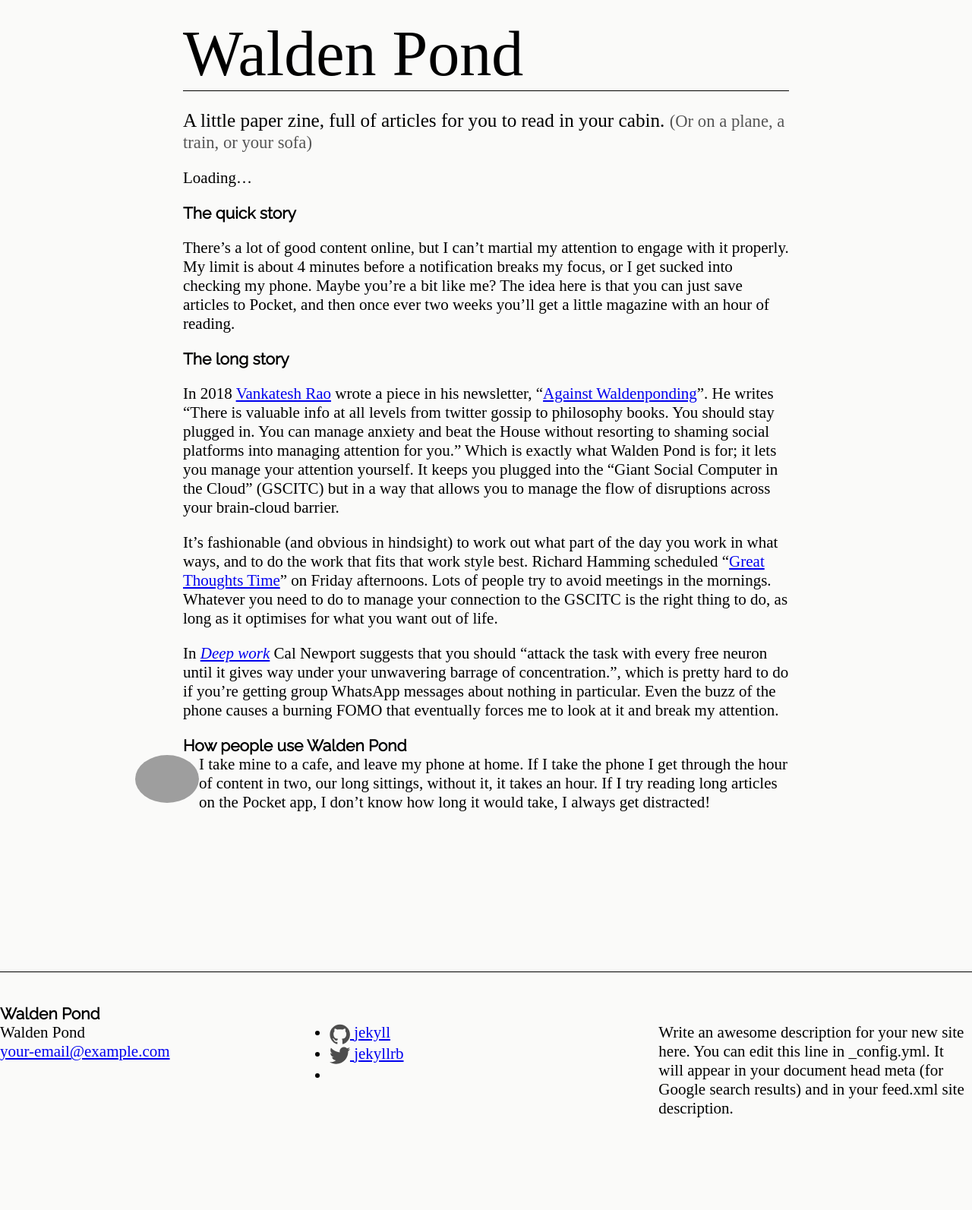
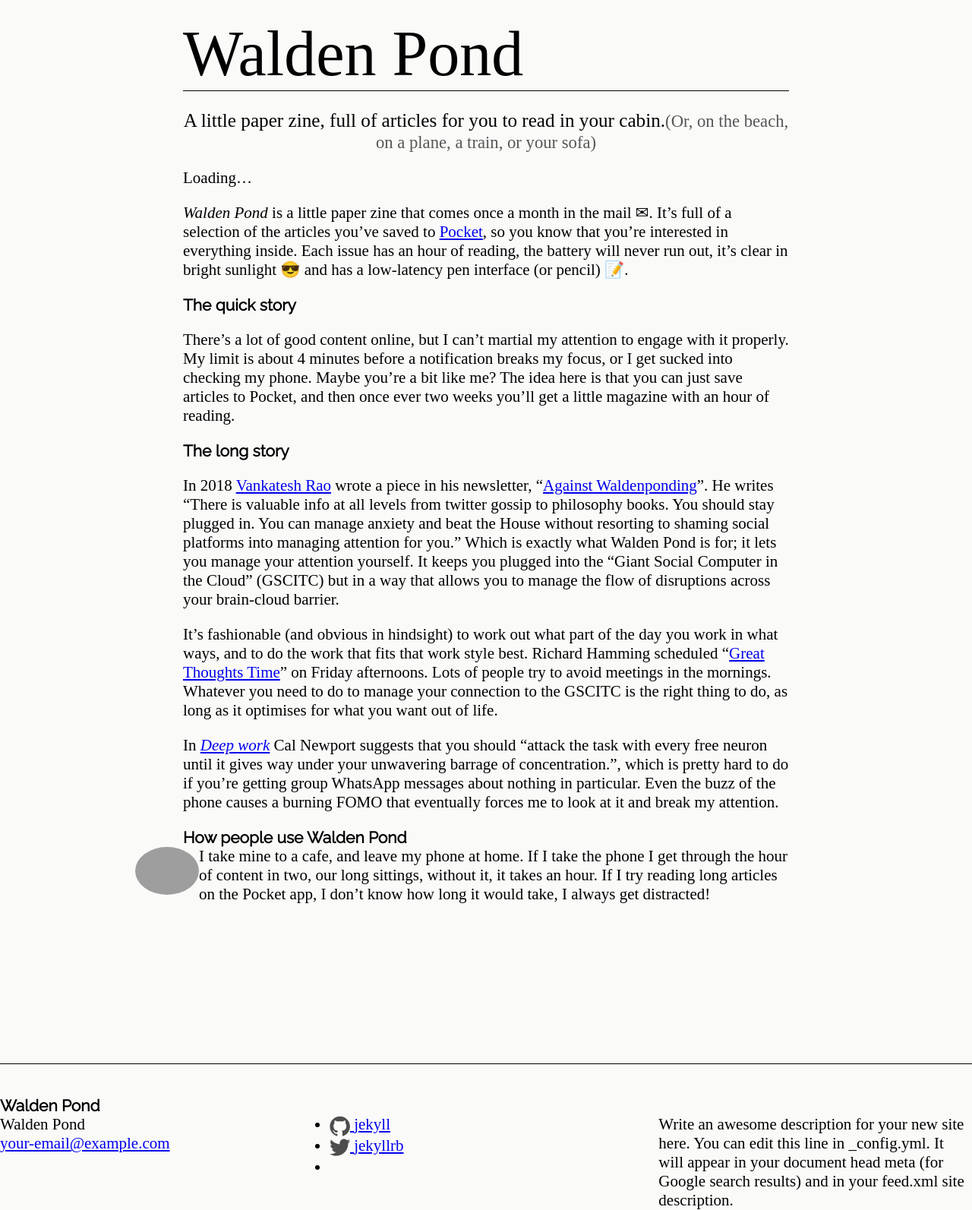
Before and after one commit to notionparallax/wp2frontEnd, a Jekyll site: the page built from index.md, in a window 1280 px wide. Shown: the part 540-2133 px from the top of the page at 76% size. Built offline with Jekyll 4.4.1, drawn with Linux system fonts in a browser that asks for light colours; some web fonts are replaced; comment, search, counter and statistics services are not loaded; before the commit the page ends 2012 px from its top, so only the background shows below that; grey boxes are pictures that could not be loaded.

Commit message:
explanitory text for #4

```diff
--- a/css/main.css
+++ b/css/main.css
@@ -240,6 +240,7 @@ figure figcaption {
 }
 .value-prop {
   font-size: 120%;
+  text-align: center;
 }
 .secondary-prop {
   font-size: 90%;
--- a/index.md
+++ b/index.md
@@ -7,7 +7,8 @@ layout: index
 <h1 class="name-title">Walden Pond</h1>
 
 <blockquote class="value-prop">
-A little paper zine, full of articles for you to read in your cabin. <span class="secondary-prop">(Or on a plane, a train, or your sofa)</span>
+A little paper zine, full of articles for you to read in your cabin.<span class="secondary-prop">(Or, on the beach, on a plane, a train, or your sofa)</span>
+
 </blockquote>
 
 <div id="firebaseui-auth-container"></div>
@@ -15,6 +16,8 @@ A little paper zine, full of articles for you to read in your cabin. <span class
 <div id="loader">Loading...
 
 </div>
+
+_Walden Pond_ is a little paper zine that comes once a month in the mail ✉. It's full of a selection of the articles you've saved to [Pocket](https://getpocket.com), so you know that you're interested in everything inside. Each issue has an hour of reading, the battery will never run out, it's clear in bright sunlight 😎 and has a low-latency pen interface (or pencil) 📝.
 
 <div class="quick-story">
 
```
